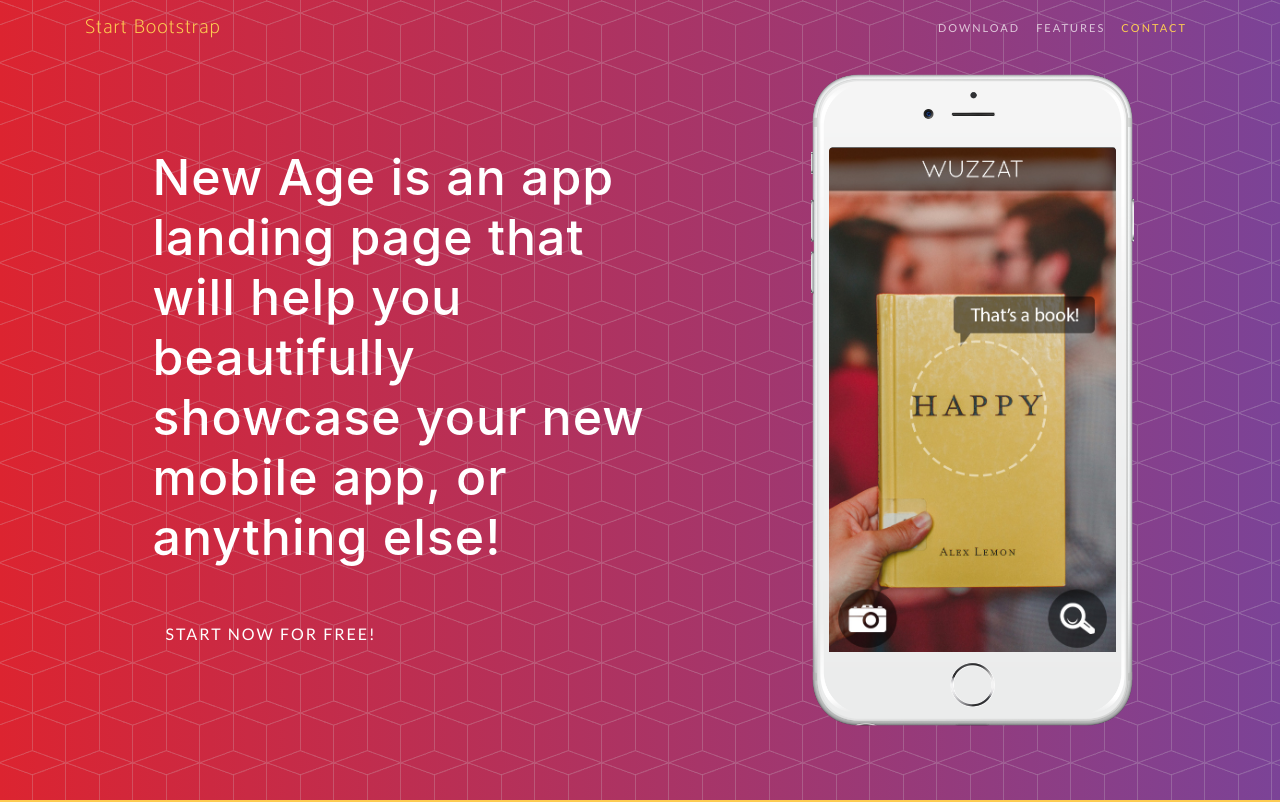
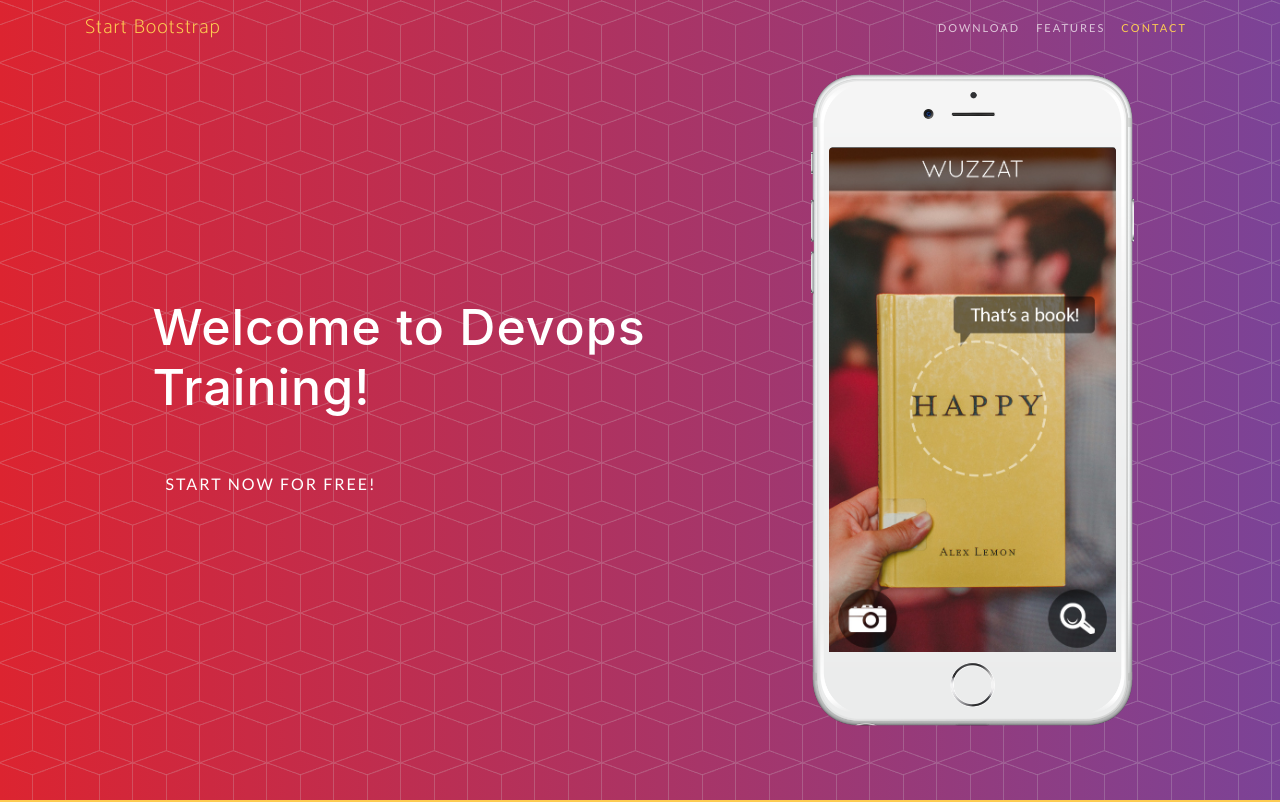
Before and after one commit to deekshithsomeshwar/devops0328, a website with bundled scripts: page index.html in a window 1280 px wide. Shown: the top 802 px of the page. Built offline with nearby package versions, Linux system fonts and the light colour scheme; a web font is replaced by a local one.

Commit message:
Updated index.html on welcome message

```diff
--- a/index.html
+++ b/index.html
@@ -59,7 +59,7 @@
         <div class="row h-100">
           <div class="col-lg-7 my-auto">
             <div class="header-content mx-auto">
-              <h1 class="mb-5">New Age is an app landing page that will help you beautifully showcase your new mobile app, or anything else!</h1>
+              <h1 class="mb-5">Welcome to Devops Training!</h1>
               <a href="#download" class="btn btn-outline btn-xl js-scroll-trigger">Start Now for Free!</a>
             </div>
           </div>
```
